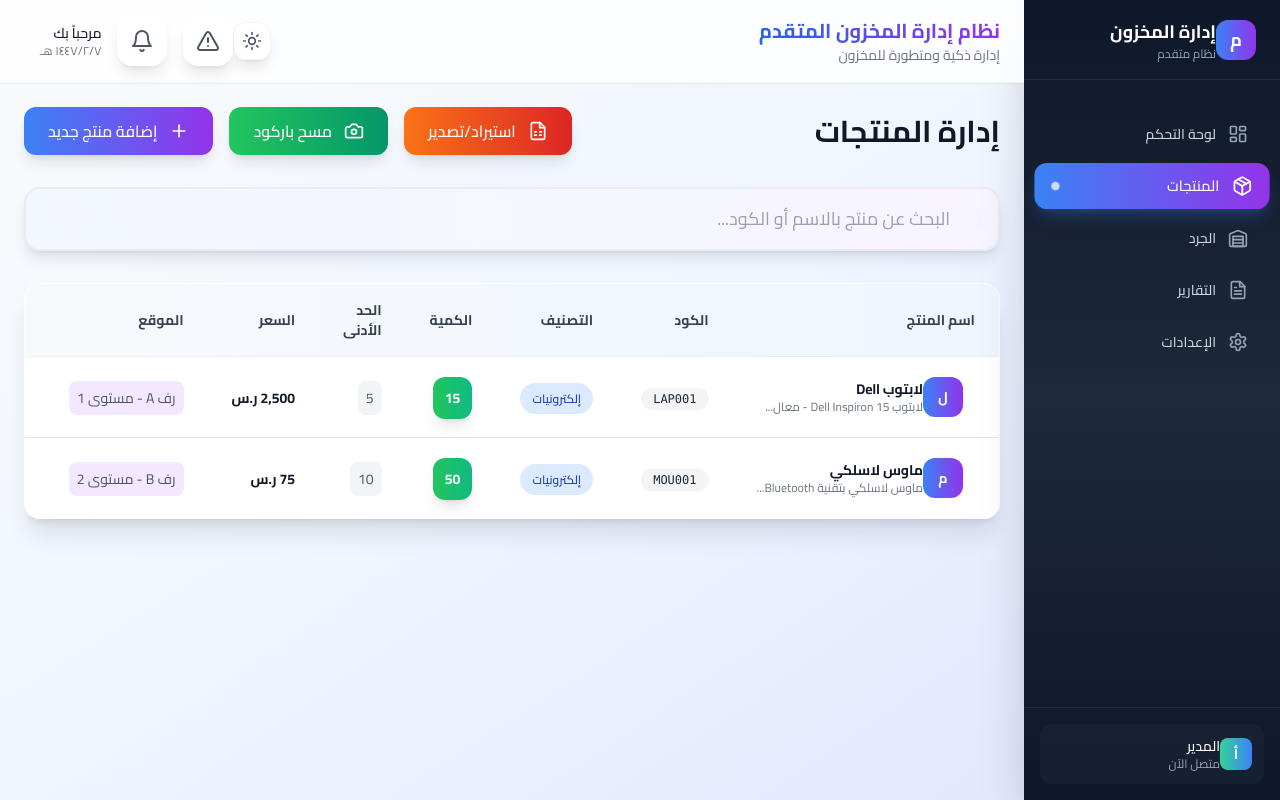
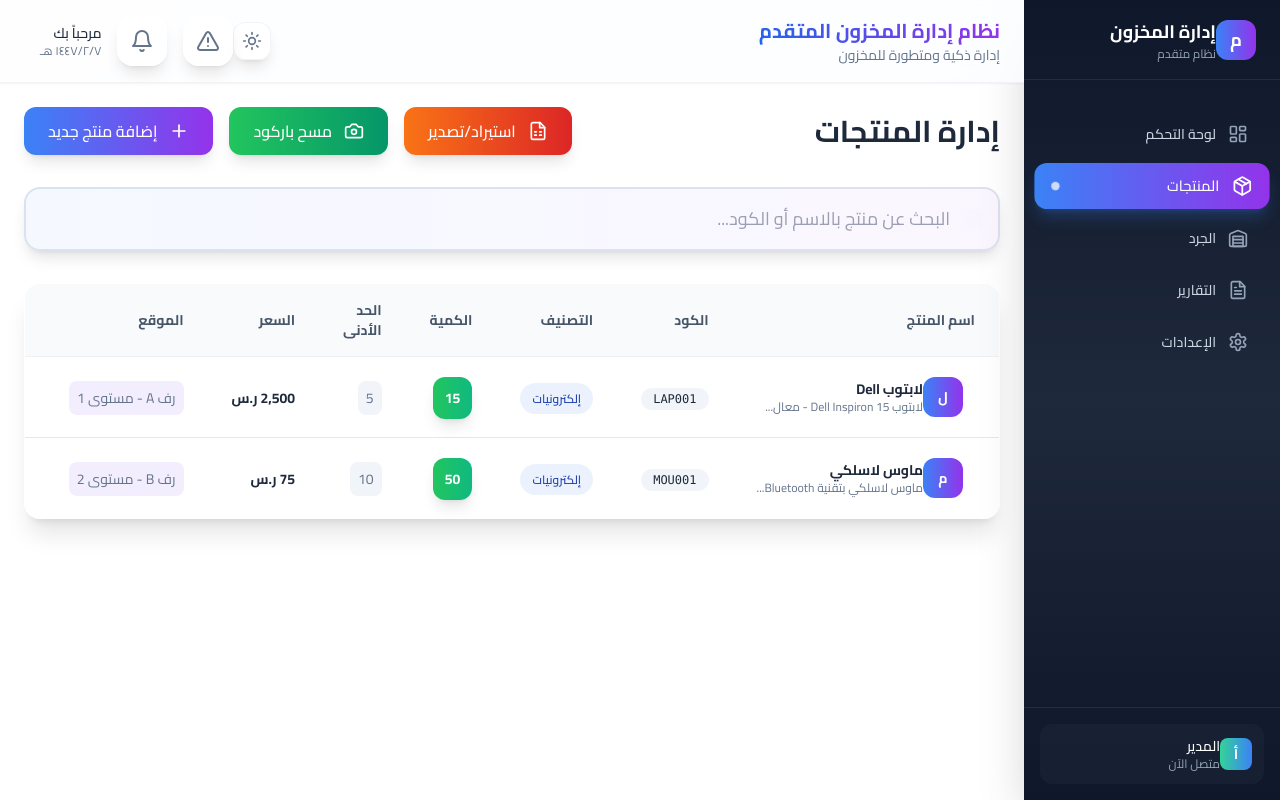
Before and after one commit to adamaisrv/rthfd, a React (Vite) app: page /products in a window 1280 px wide. Built offline with nearby package versions, Linux system fonts and the light colour scheme.

Commit message:
Fix light and dark mode theme separation

```diff
--- a/src/App.jsx
+++ b/src/App.jsx
@@ -24,7 +24,7 @@ function App() {
         <Sidebar open={sidebarOpen} setOpen={setSidebarOpen} />
         <div className="flex-1 flex flex-col overflow-hidden">
           {/* Top Navigation Bar */}
-          <header className="bg-white/80 dark:bg-slate-800/80 backdrop-blur-lg border-b border-gray-200/50 dark:border-slate-700/50 shadow-sm relative z-50">
+          <header className="bg-white/80 backdrop-blur-lg border-b border-gray-200/50 shadow-sm relative z-50" style={{ backgroundColor: 'rgba(255, 255, 255, 0.8)' }}>
             <div className="flex items-center justify-between px-6 py-4">
               <div className="flex items-center space-x-4">
                 <button
@@ -48,14 +48,14 @@ function App() {
                 <AlertCenter />
                 <NotificationCenter />
                 <div className="text-right">
-                  <p className="text-sm font-medium text-gray-900">مرحباً بك</p>
-                  <p className="text-xs text-gray-500">{new Date().toLocaleDateString('ar-SA')}</p>
+                  <p className="text-sm font-medium" style={{ color: 'var(--text-primary)' }}>مرحباً بك</p>
+                  <p className="text-xs" style={{ color: 'var(--text-muted)' }}>{new Date().toLocaleDateString('ar-SA')}</p>
                 </div>
               </div>
             </div>
           </header>
 
-          <main className="flex-1 overflow-x-hidden overflow-y-auto bg-gradient-to-br from-slate-50/50 via-blue-50/30 to-indigo-100/50 dark:from-slate-900/50 dark:via-slate-800/30 dark:to-slate-700/50 p-6 relative z-10">
+          <main className="flex-1 overflow-x-hidden overflow-y-auto p-6 relative z-10" style={{ backgroundColor: 'var(--bg-primary)' }}>
             <div className="max-w-7xl mx-auto">
               <Routes>
                 <Route path="/" element={<Dashboard />} />
--- a/src/index.css
+++ b/src/index.css
@@ -16,14 +16,26 @@
   --transition-duration: 0.3s;
 }
 
-/* Dark theme */
-[data-theme="dark"] {
-  --tw-bg-opacity: 1;
-  background-color: rgb(15 23 42 / var(--tw-bg-opacity));
-  color: white;
+/* Light theme (default) */
+:root {
+  /* Background colors */
+  --bg-primary: #ffffff;
+  --bg-secondary: #f8fafc;
+  --bg-tertiary: #f1f5f9;
+  --bg-card: #ffffff;
+  --bg-hover: #f1f5f9;
+
+  /* Text colors */
+  --text-primary: #1e293b;
+  --text-secondary: #475569;
+  --text-muted: #64748b;
+
+  /* Border colors */
+  --border-primary: #e2e8f0;
+  --border-secondary: #cbd5e1;
 }
 
-/* Dark mode styles */
+/* Dark theme */
 .dark {
   /* Background colors */
   --bg-primary: #0f172a;
@@ -42,151 +54,204 @@
   --border-secondary: #475569;
 }
 
-.dark body {
-  background: linear-gradient(135deg, #0f172a 0%, #1e293b 50%, #334155 100%);
-  color: var(--text-primary);
+/* Base Styles */
+@layer base {
+  body {
+    font-family: 'Cairo', 'Segoe UI', Tahoma, Geneva, Verdana, sans-serif;
+    direction: rtl;
+    background-color: var(--bg-primary);
+    color: var(--text-primary);
+    min-height: 100vh;
+    transition: background-color 0.3s ease, color 0.3s ease;
+  }
+
+  * {
+    scrollbar-width: thin;
+    scrollbar-color: #7dd3fc var(--bg-secondary);
+  }
+
+  *::-webkit-scrollbar {
+    width: 8px;
+  }
+
+  *::-webkit-scrollbar-track {
+    background: var(--bg-secondary);
+    border-radius: 4px;
+  }
+
+  *::-webkit-scrollbar-thumb {
+    background: #7dd3fc;
+    border-radius: 4px;
+  }
+
+  *::-webkit-scrollbar-thumb:hover {
+    background: #38bdf8;
+  }
 }
 
-.dark .bg-white {
+/* Component Styles */
+@layer components {
+  .btn-primary {
+    @apply bg-gradient-to-r from-blue-500 to-purple-600 text-white font-medium px-6 py-3 rounded-xl shadow-lg hover:shadow-xl transform hover:scale-105 transition-all duration-300 ease-out;
+  }
+
+  .btn-secondary {
+    @apply bg-gradient-to-r from-purple-500 to-pink-600 text-white font-medium px-6 py-3 rounded-xl shadow-lg hover:shadow-xl transform hover:scale-105 transition-all duration-300 ease-out;
+  }
+
+  .btn-accent {
+    @apply bg-gradient-to-r from-emerald-500 to-teal-600 text-white font-medium px-6 py-3 rounded-xl shadow-lg hover:shadow-xl transform hover:scale-105 transition-all duration-300 ease-out;
+  }
+
+  .card {
+    background-color: var(--bg-card);
+    color: var(--text-primary);
+    border: 1px solid var(--border-primary);
+    @apply rounded-2xl shadow-lg hover:shadow-xl transition-all duration-300 ease-out;
+  }
+
+  .card-gradient {
+    background-color: var(--bg-card);
+    color: var(--text-primary);
+    border: 1px solid var(--border-primary);
+    @apply rounded-2xl shadow-lg hover:shadow-xl transition-all duration-300 ease-out;
+  }
+
+  .input-modern {
+    background-color: var(--bg-card);
+    color: var(--text-primary);
+    border: 2px solid var(--border-primary);
+    @apply w-full px-4 py-3 rounded-xl focus:border-blue-500 focus:ring-4 focus:ring-blue-100 transition-all duration-300 ease-out;
+  }
+
+  .sidebar-item {
+    @apply flex items-center px-4 py-3 mx-2 rounded-xl transition-all duration-300 ease-out;
+  }
+
+  .sidebar-item-active {
+    @apply bg-gradient-to-r from-blue-500 to-purple-600 text-white shadow-lg;
+  }
+
+  .sidebar-item-inactive {
+    color: var(--text-muted);
+    @apply hover:bg-gray-100 dark:hover:bg-slate-700;
+  }
+
+  .sidebar-item-inactive:hover {
+    color: var(--text-primary);
+  }
+}
+
+/* Override Tailwind classes with CSS variables */
+.bg-white {
   background-color: var(--bg-card) !important;
 }
 
-.dark .bg-gray-50 {
+.bg-gray-50 {
   background-color: var(--bg-secondary) !important;
 }
 
-.dark .bg-gray-100 {
+.bg-gray-100 {
   background-color: var(--bg-tertiary) !important;
 }
 
-.dark .text-gray-900 {
+.text-gray-900 {
   color: var(--text-primary) !important;
 }
 
-.dark .text-gray-700 {
+.text-gray-700 {
   color: var(--text-secondary) !important;
 }
 
-.dark .text-gray-600 {
+.text-gray-600 {
   color: var(--text-muted) !important;
 }
 
-.dark .text-gray-500 {
+.text-gray-500 {
   color: var(--text-muted) !important;
 }
 
-.dark .border-gray-200 {
+.border-gray-200 {
   border-color: var(--border-primary) !important;
 }
 
-.dark .border-gray-300 {
+.border-gray-300 {
   border-color: var(--border-secondary) !important;
 }
 
-.dark .divide-gray-200 > :not([hidden]) ~ :not([hidden]) {
+.divide-gray-200 > :not([hidden]) ~ :not([hidden]) {
   border-color: var(--border-primary) !important;
 }
 
-/* Dark mode for cards and containers */
+/* Background with opacity */
+.bg-white\/80 {
+  background-color: rgba(255, 255, 255, 0.8) !important;
+}
+
 .dark .bg-white\/80 {
   background-color: rgba(30, 41, 59, 0.8) !important;
+}
+
+.bg-white\/95 {
+  background-color: rgba(255, 255, 255, 0.95) !important;
 }
 
 .dark .bg-white\/95 {
   background-color: rgba(30, 41, 59, 0.95) !important;
 }
 
-/* Dark mode for gradients */
-.dark .bg-gradient-to-br.from-slate-50 {
-  background: linear-gradient(135deg, #0f172a 0%, #1e293b 50%, #334155 100%) !important;
-}
-
-.dark .bg-gradient-to-r.from-blue-50 {
-  background: linear-gradient(90deg, rgba(59, 130, 246, 0.1) 0%, rgba(139, 92, 246, 0.1) 100%) !important;
-}
-
-.dark .bg-gradient-to-r.from-purple-50 {
-  background: linear-gradient(90deg, rgba(139, 92, 246, 0.1) 0%, rgba(236, 72, 153, 0.1) 100%) !important;
-}
-
-.dark .bg-gradient-to-r.from-emerald-50 {
-  background: linear-gradient(90deg, rgba(16, 185, 129, 0.1) 0%, rgba(20, 184, 166, 0.1) 100%) !important;
-}
-
-.dark .bg-gradient-to-r.from-red-50 {
-  background: linear-gradient(90deg, rgba(239, 68, 68, 0.1) 0%, rgba(251, 146, 60, 0.1) 100%) !important;
-}
-
-.dark .bg-gradient-to-r.from-yellow-50 {
-  background: linear-gradient(90deg, rgba(245, 158, 11, 0.1) 0%, rgba(251, 146, 60, 0.1) 100%) !important;
-}
-
-.dark .bg-gradient-to-r.from-green-50 {
-  background: linear-gradient(90deg, rgba(34, 197, 94, 0.1) 0%, rgba(16, 185, 129, 0.1) 100%) !important;
-}
-
-/* Dark mode for hover effects */
-.dark .hover\:bg-gray-100:hover {
+/* Hover effects */
+.hover\:bg-gray-100:hover {
   background-color: var(--bg-hover) !important;
 }
 
-.dark .hover\:bg-gray-50:hover {
+.hover\:bg-gray-50:hover {
   background-color: var(--bg-hover) !important;
 }
 
-/* Dark mode for inputs */
-.dark input,
-.dark select,
-.dark textarea {
-  background-color: var(--bg-secondary) !important;
+/* Form elements */
+input,
+select,
+textarea {
+  background-color: var(--bg-card) !important;
   border-color: var(--border-primary) !important;
   color: var(--text-primary) !important;
 }
 
-.dark input:focus,
-.dark select:focus,
-.dark textarea:focus {
+input:focus,
+select:focus,
+textarea:focus {
   border-color: var(--color-primary) !important;
-  background-color: var(--bg-tertiary) !important;
+  background-color: var(--bg-card) !important;
 }
 
-/* Dark mode for text colors */
-.dark .text-gray-800 {
-  color: var(--text-secondary) !important;
-}
-
-.dark .text-black {
-  color: var(--text-primary) !important;
-}
-
-/* Dark mode for background colors */
-.dark .bg-gray-100 {
-  background-color: var(--bg-tertiary) !important;
-}
-
-.dark .bg-gray-200 {
-  background-color: var(--bg-hover) !important;
-}
-
-/* Dark mode for table elements */
-.dark table {
+/* Table elements */
+table {
   color: var(--text-primary);
 }
 
-.dark th {
+th {
   color: var(--text-primary) !important;
   background-color: var(--bg-secondary) !important;
 }
 
-.dark td {
+td {
   color: var(--text-secondary) !important;
   border-color: var(--border-primary) !important;
 }
 
-/* Dark mode for badges and pills */
+/* Badges and pills - keep original colors but adjust for readability */
+.bg-blue-100 {
+  background-color: rgba(59, 130, 246, 0.1) !important;
+}
+
 .dark .bg-blue-100 {
   background-color: rgba(59, 130, 246, 0.2) !important;
   color: #93c5fd !important;
+}
+
+.bg-purple-100 {
+  background-color: rgba(139, 92, 246, 0.1) !important;
 }
 
 .dark .bg-purple-100 {
@@ -194,14 +259,26 @@
   color: #c4b5fd !important;
 }
 
+.bg-green-100 {
+  background-color: rgba(34, 197, 94, 0.1) !important;
+}
+
 .dark .bg-green-100 {
   background-color: rgba(34, 197, 94, 0.2) !important;
   color: #86efac !important;
 }
 
+.bg-red-100 {
+  background-color: rgba(239, 68, 68, 0.1) !important;
+}
+
 .dark .bg-red-100 {
   background-color: rgba(239, 68, 68, 0.2) !important;
   color: #fca5a5 !important;
+}
+
+.bg-yellow-100 {
+  background-color: rgba(245, 158, 11, 0.1) !important;
 }
 
 .dark .bg-yellow-100 {
@@ -299,8 +376,8 @@ main {
   border-color: var(--color-primary);
 }
 
+/* Modern Gradient Color Palette */
 :root {
-  /* Modern Gradient Color Palette */
   --primary-50: #f0f9ff;
   --primary-100: #e0f2fe;
   --primary-200: #bae6fd;
@@ -312,7 +389,6 @@ main {
   --primary-800: #075985;
   --primary-900: #0c4a6e;
 
-  /* Secondary Colors - Purple/Violet */
   --secondary-50: #faf5ff;
   --secondary-100: #f3e8ff;
   --secondary-200: #e9d5ff;
@@ -324,7 +400,6 @@ main {
   --secondary-800: #6b21a8;
   --secondary-900: #581c87;
 
-  /* Accent Colors - Emerald */
   --accent-50: #ecfdf5;
   --accent-100: #d1fae5;
   --accent-200: #a7f3d0;
@@ -336,7 +411,6 @@ main {
   --accent-800: #065f46;
   --accent-900: #064e3b;
 
-  /* Warning Colors - Amber */
   --warning-50: #fffbeb;
   --warning-100: #fef3c7;
   --warning-200: #fde68a;
@@ -348,7 +422,6 @@ main {
   --warning-800: #92400e;
   --warning-900: #78350f;
 
-  /* Error Colors - Rose */
   --error-50: #fff1f2;
   --error-100: #ffe4e6;
   --error-200: #fecdd3;
@@ -360,7 +433,6 @@ main {
   --error-800: #9f1239;
   --error-900: #881337;
 
-  /* Neutral Colors - Slate */
   --neutral-50: #f8fafc;
   --neutral-100: #f1f5f9;
   --neutral-200: #e2e8f0;
@@ -372,14 +444,12 @@ main {
   --neutral-800: #1e293b;
   --neutral-900: #0f172a;
 
-  /* Gradients */
   --gradient-primary: linear-gradient(135deg, var(--primary-500) 0%, var(--secondary-500) 100%);
   --gradient-secondary: linear-gradient(135deg, var(--secondary-500) 0%, var(--primary-500) 100%);
   --gradient-accent: linear-gradient(135deg, var(--accent-500) 0%, var(--primary-500) 100%);
   --gradient-warm: linear-gradient(135deg, var(--warning-400) 0%, var(--error-400) 100%);
   --gradient-cool: linear-gradient(135deg, var(--primary-400) 0%, var(--accent-400) 100%);
 
-  /* Shadows */
   --shadow-sm: 0 1px 2px 0 rgb(0 0 0 / 0.05);
   --shadow-md: 0 4px 6px -1px rgb(0 0 0 / 0.1), 0 2px 4px -2px rgb(0 0 0 / 0.1);
   --shadow-lg: 0 10px 15px -3px rgb(0 0 0 / 0.1), 0 4px 6px -4px rgb(0 0 0 / 0.1);
@@ -390,14 +460,12 @@ main {
 
 /* Custom Utility Classes */
 @layer utilities {
-  /* Background Gradients */
   .bg-gradient-primary { background: var(--gradient-primary); }
   .bg-gradient-secondary { background: var(--gradient-secondary); }
   .bg-gradient-accent { background: var(--gradient-accent); }
   .bg-gradient-warm { background: var(--gradient-warm); }
   .bg-gradient-cool { background: var(--gradient-cool); }
 
-  /* Glass Effect */
   .glass {
     background: rgba(255, 255, 255, 0.1);
     backdrop-filter: blur(10px);
@@ -410,14 +478,12 @@ main {
     border: 1px solid rgba(255, 255, 255, 0.1);
   }
 
-  /* Animated Gradients */
   .animated-gradient {
     background: linear-gradient(-45deg, var(--primary-500), var(--secondary-500), var(--accent-500), var(--primary-600));
     background-size: 400% 400%;
     animation: gradientShift 15s ease infinite;
   }
 
-  /* Hover Effects */
   .hover-lift {
     transition: all 0.3s cubic-bezier(0.4, 0, 0.2, 1);
   }
@@ -427,12 +493,10 @@ main {
     box-shadow: var(--shadow-xl);
   }
 
-  /* Pulse Animation */
   .pulse-slow {
     animation: pulse 3s cubic-bezier(0.4, 0, 0.6, 1) infinite;
   }
 
-  /* Glow Effects */
   .glow-primary {
     box-shadow: 0 0 20px rgba(14, 165, 233, 0.3);
   }
@@ -507,75 +571,3 @@ main {
     opacity: 1;
   }
 }
-
-/* Component Styles */
-@layer components {
-  .btn-primary {
-    @apply bg-gradient-to-r from-blue-500 to-purple-600 text-white font-medium px-6 py-3 rounded-xl shadow-lg hover:shadow-xl transform hover:scale-105 transition-all duration-300 ease-out;
-  }
-
-  .btn-secondary {
-    @apply bg-gradient-to-r from-purple-500 to-pink-600 text-white font-medium px-6 py-3 rounded-xl shadow-lg hover:shadow-xl transform hover:scale-105 transition-all duration-300 ease-out;
-  }
-
-  .btn-accent {
-    @apply bg-gradient-to-r from-emerald-500 to-teal-600 text-white font-medium px-6 py-3 rounded-xl shadow-lg hover:shadow-xl transform hover:scale-105 transition-all duration-300 ease-out;
-  }
-
-  .card {
-    @apply bg-white rounded-2xl shadow-lg hover:shadow-xl transition-all duration-300 ease-out border border-gray-100;
-  }
-
-  .card-gradient {
-    @apply bg-gradient-to-br from-white to-gray-50 rounded-2xl shadow-lg hover:shadow-xl transition-all duration-300 ease-out border border-gray-100;
-  }
-
-  .input-modern {
-    @apply w-full px-4 py-3 rounded-xl border-2 border-gray-200 focus:border-blue-500 focus:ring-4 focus:ring-blue-100 transition-all duration-300 ease-out bg-white;
-  }
-
-  .sidebar-item {
-    @apply flex items-center px-4 py-3 mx-2 rounded-xl transition-all duration-300 ease-out;
-  }
-
-  .sidebar-item-active {
-    @apply bg-gradient-to-r from-blue-500 to-purple-600 text-white shadow-lg;
-  }
-
-  .sidebar-item-inactive {
-    @apply text-gray-600 hover:bg-gray-100 hover:text-gray-900;
-  }
-}
-
-/* Base Styles */
-@layer base {
-  body {
-    font-family: 'Cairo', 'Segoe UI', Tahoma, Geneva, Verdana, sans-serif;
-    direction: rtl;
-    background: linear-gradient(135deg, #f8fafc 0%, #e2e8f0 100%);
-    min-height: 100vh;
-  }
-
-  * {
-    scrollbar-width: thin;
-    scrollbar-color: #7dd3fc #f1f5f9;
-  }
-
-  *::-webkit-scrollbar {
-    width: 8px;
-  }
-
-  *::-webkit-scrollbar-track {
-    background: #f1f5f9;
-    border-radius: 4px;
-  }
-
-  *::-webkit-scrollbar-thumb {
-    background: #7dd3fc;
-    border-radius: 4px;
-  }
-
-  *::-webkit-scrollbar-thumb:hover {
-    background: #38bdf8;
-  }
-}
```
Also changed, not shown: src/components/ThemeProvider.jsx (+26 -27 lines).
